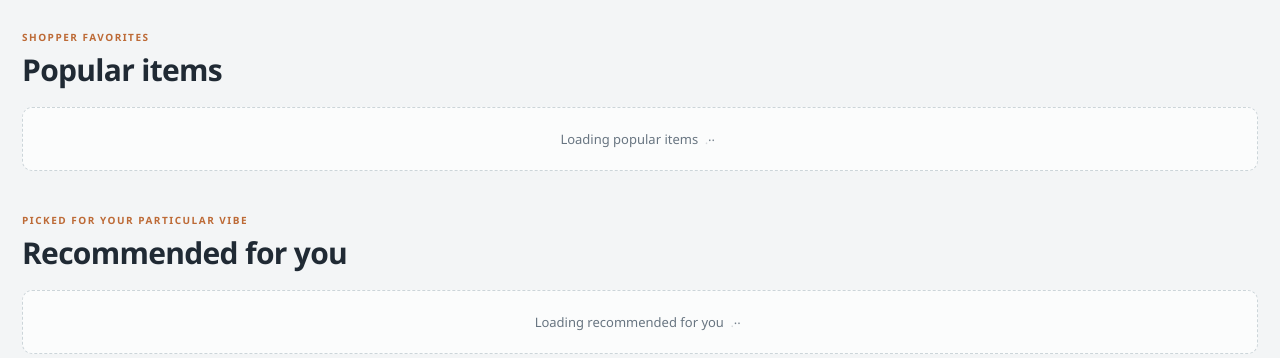
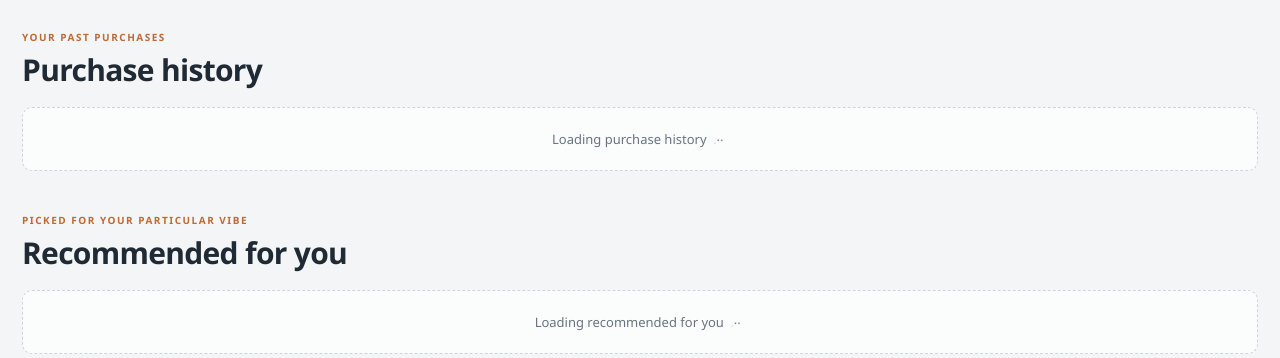
Before and after one commit to mariotey/amozon_frontend, a Flask app: page / in a window 1280 px wide. Shown: the part 106-464 px from the top of the page. Run offline with Flask 3, Linux system fonts and the light colour scheme.

Commit message:
Replace homepage popular items with paginated purchase history, Fall back to popular products when personalized recommendations are unavailable, Render large product images and capitalize product titles

```diff
--- a/public/static/app.js
+++ b/public/static/app.js
@@ -41,18 +41,27 @@ function createAPI(baseURL, fetcher = globalThis.fetch) {
     try { return await response.json(); }
     catch { throw new APIError('The service returned an invalid response.'); }
   }
+  async function popular(signal) {
+    return validate(await get('/api/v1/popular_items', {limit: 5}, signal), value => list(value, product)).slice(0, 5);
+  }
   return {
     async shoppers(signal) {
       return validate(await get('/api/v1/randomusers', {n: 5}, signal),
         value => list(value, row => record(row) && typeof row.user_id === 'string' && row.user_id.length > 0));
     },
-    async popular(signal) {
-      return validate(await get('/api/v1/popular_items', {limit: 5}, signal), value => list(value, product)).slice(0, 5);
+    popular,
+    async history(userId, page, signal) {
+      return validate(await get(`/api/v1/users/${encodeURIComponent(userId)}/history`,
+        {verified_only: true, page, page_size: 5}, signal),
+        data => record(data) && list(data.items, row => record(row) && (row.item == null || product(row.item)))
+          && Number.isInteger(data.total_count) && data.total_count >= 0
+          && Number.isInteger(data.page_count) && data.page_count >= 0);
     },
     async recommendations(userId, signal) {
       const value = validate(await get(`/api/v1/users/${encodeURIComponent(userId)}/recommendations`, {n: 8}, signal),
         data => record(data) && (data.items == null || list(data.items, product)));
-      return {...value, items: value.items ?? []};
+      if (value.items?.length) return value;
+      return {...value, items: await popular(signal), engine_used: 'popular'};
     },
     async item(asin, signal) {
       return validate(await get(`/api/v1/items/${encodeURIComponent(asin)}`, {}, signal), product);
@@ -110,12 +119,21 @@ async function withRetry(operation, {
   throw lastError || new APIError('The service is taking longer than expected.');
 }
 
+document.addEventListener('error', event => {
+  if (event.target instanceof HTMLImageElement && event.target.classList.contains('product-image')) {
+    event.target.remove();
+  }
+}, true);
+
 const view = (() => {
 const escapeHTML = value => String(value ?? '').replace(/[&<>"']/g, char => ({
   '&': '&amp;', '<': '&lt;', '>': '&gt;', '"': '&quot;', "'": '&#39;',
 })[char]);
 const e = escapeHTML;
 const text = (value, fallback) => value == null || value === '' ? fallback : String(value);
+const productTitle = item => item.item_title
+  ? String(item.item_title).replace(/(^|[\s-])\p{L}/gu, value => value.toUpperCase())
+  : item.parent_asin;
 const trim = (value, length) => value.length > length ? `${value.slice(0, length - 1)}…` : value;
 const words = (value, limit) => String(value).split(/\s+/).slice(0, limit).join(' ');
 const number = value => Number.isFinite(Number(value)) ? Number(value) : 0;
@@ -155,23 +173,48 @@ function price(item, details = false) {
   if (number(item.price) > 0) return `<span>$</span><strong>${number(item.price).toFixed(2)}</strong>`;
   return `<strong>${details ? 'Price not listed' : 'See details'}</strong>`;
 }
+function productImage(item, details = false) {
+  const candidates = [
+    record(item.image_url) ? item.image_url.large : item.image_url,
+    item.item_images?.large,
+  ].flat();
+  const source = candidates.find(value => {
+    if (typeof value !== 'string' || !value.trim()) return false;
+    try { return ['https:', 'http:'].includes(new URL(value).protocol); }
+    catch { return false; }
+  });
+  if (!source) return '';
+  const title = productTitle(item);
+  return `<img class="product-image" src="${e(source)}" alt="${e(title)}"${details ? '' : ' loading="lazy"'} decoding="async">`;
+}
 function productCard(item, userId) {
   const category = text(item.main_category, 'Amozon finds');
-  const title = text(item.item_title, item.parent_asin);
+  const title = productTitle(item);
   const href = e(productURL(item.parent_asin, userId));
-  return `<article class="product-card"><a class="product-art" href="${href}" data-product="${e(item.parent_asin)}" aria-label="${e(`View ${title}`)}"><span class="art-spark art-spark-one">✦</span><span class="art-spark art-spark-two">✧</span><span class="art-letter">${e(category.slice(0, 1).toUpperCase())}</span><span class="art-category">${e(category)}</span></a><div class="product-card-content"><p class="product-category">${e(category)}</p><a class="product-title" data-product="${e(item.parent_asin)}" href="${href}">${e(trim(title, 70))}</a>${number(item.avg_rating) > 0 ? `<div class="product-rating"><strong>${number(item.avg_rating).toFixed(1)}</strong><small>/ 5 average</small></div>` : ''}<div class="product-price">${price(item)}</div>${number(item.num_reviews) > 0 ? `<small class="review-count">${number(item.num_reviews)} reviews in the database</small>` : ''}</div></article>`;
+  return `<article class="product-card"><a class="product-art" href="${href}" data-product="${e(item.parent_asin)}" aria-label="${e(`View ${title}`)}">${productImage(item)}<span class="art-spark art-spark-one">✦</span><span class="art-spark art-spark-two">✧</span><span class="art-letter">${e(category.slice(0, 1).toUpperCase())}</span><span class="art-category">${e(category)}</span></a><div class="product-card-content"><p class="product-category">${e(category)}</p><a class="product-title" data-product="${e(item.parent_asin)}" href="${href}">${e(trim(title, 70))}</a>${number(item.avg_rating) > 0 ? `<div class="product-rating"><strong>${number(item.avg_rating).toFixed(1)}</strong><small>/ 5 average</small></div>` : ''}<div class="product-price">${price(item)}</div>${number(item.num_reviews) > 0 ? `<small class="review-count">${number(item.num_reviews)} reviews in the database</small>` : ''}</div></article>`;
 }
 function popular(items, userId) {
   return items.length ? `<div class="product-grid popular-product-grid">${items.map(item => productCard(item, userId)).join('')}</div>` : '<div class="empty-state compact-empty"><p>No popular items available.</p></div>';
 }
+function history(payload, page, userId) {
+  if (!payload.items.length) return '<div class="empty-state compact-empty"><p>No purchase history available for this shopper.</p></div>';
+  const totalPages = Math.max(1, payload.page_count);
+  return `<p class="recommendation-note">Products from your verified purchase reviews, newest reviews first.</p><div class="product-grid history-product-grid">${payload.items.map(row => row.item
+    ? productCard(row.item, userId)
+    : `<article class="product-card"><div class="empty-state compact-empty"><p>Product details unavailable</p><small>Item #${e(row.parent_asin)}</small></div></article>`).join('')}</div>${totalPages > 1
+    ? `<nav class="pagination" aria-label="Purchase history pages">${page > 1 ? `<button type="button" data-history-page="${page - 1}">Previous</button>` : ''}<span>Page ${page} of ${totalPages}</span>${page < totalPages ? `<button type="button" data-history-page="${page + 1}">Next</button>` : ''}</nav>` : ''}`;
+}
 function recommendations(payload, userId) {
+  if (payload.engine_used === 'popular') {
+    return `${payload.items.length ? '<p class="recommendation-note">Showing popular products because personalized recommendations are unavailable.</p>' : ''}${popular(payload.items, userId)}`;
+  }
   if (!payload.items.length) return `<div class="empty-state"><span aria-hidden="true">✦</span><h3>No recommendations available</h3><p>${e(text(payload.reason, 'Try selecting another shopper ID.'))}</p></div>`;
   return `${payload.engine_used ? `<p class="recommendation-note">Selected using ${e(payload.engine_used)} recommendations.</p>` : ''}<div class="product-grid">${payload.items.map(item => productCard(item, userId)).join('')}</div>`;
 }
 function details(item) {
   const category = text(item.main_category, 'Amozon finds');
   const facts = [['Popularity', item.popularity_segment], ['Quality score', item.quality_score == null ? null : number(item.quality_score).toFixed(2)], ['Verified reviews', item.num_verified_reviews], ['Price bucket', item.price_bucket]];
-  return `<section class="product-detail"><div class="detail-art" aria-hidden="true"><span class="detail-art-spark">✦</span><span class="detail-art-letter">${e(category.slice(0, 1).toUpperCase())}</span><span>${e(category)}</span></div><div class="detail-copy"><p class="eyebrow">${e(category)}</p><h1>${e(text(item.item_title, item.parent_asin))}</h1><p class="detail-byline">Sold by <strong>${e(text(item.store, 'Amozon Marketplace'))}</strong> · Item #${e(item.parent_asin)}</p>${number(item.avg_rating) > 0 ? `<div class="detail-rating">${number(item.avg_rating).toFixed(1)} out of 5 based on ${number(item.num_reviews)} reviews</div>` : ''}<div class="detail-price">${price(item, true)}</div><dl class="detail-facts">${facts.filter(([, value]) => value != null && value !== '').map(([label, value]) => `<div><dt>${label}</dt><dd>${e(value)}</dd></div>`).join('')}</dl>${item.description ? `<p class="detail-description">${e(words(item.description, 100))}</p>` : ''}</div></section>`;
+  return `<section class="product-detail"><div class="detail-art">${productImage(item, true)}<span class="detail-art-spark">✦</span><span class="detail-art-letter">${e(category.slice(0, 1).toUpperCase())}</span><span>${e(category)}</span></div><div class="detail-copy"><p class="eyebrow">${e(category)}</p><h1>${e(productTitle(item))}</h1><p class="detail-byline">Sold by <strong>${e(text(item.store, 'Amozon Marketplace'))}</strong> · Item #${e(item.parent_asin)}</p>${number(item.avg_rating) > 0 ? `<div class="detail-rating">${number(item.avg_rating).toFixed(1)} out of 5 based on ${number(item.num_reviews)} reviews</div>` : ''}<div class="detail-price">${price(item, true)}</div><dl class="detail-facts">${facts.filter(([, value]) => value != null && value !== '').map(([label, value]) => `<div><dt>${label}</dt><dd>${e(value)}</dd></div>`).join('')}</dl>${item.description ? `<p class="detail-description">${e(words(item.description, 100))}</p>` : ''}</div></section>`;
 }
 function notFound(userId, product = false) {
   return `<section class="empty-state not-found"><span aria-hidden="true">?</span><h1>${product ? 'Product' : 'Page'} not found</h1><p>${product ? 'This product could not be found.' : 'This address does not match a storefront page.'}</p><a class="button button-dark" href="${e(homeURL(userId))}">Back to recommendations</a></section>`;
@@ -182,7 +225,7 @@ function reviews(payload, page, asin, userId) {
   return `<p class="muted">${payload.total_count} total reviews</p>${payload.items.length ? payload.items.map(review => `<article class="review-card"><div class="review-product-mark" aria-hidden="true">A</div><div class="review-body"><div class="review-meta"><span>${e(review.review_rating)} / 5</span>${review.verified_purchase ? '<span class="verified-pill">Verified purchase</span>' : ''}</div>${review.review_title ? `<h3>${e(review.review_title)}</h3>` : ''}<p>${e(words(text(review.review_text, 'No written review was provided.'), 60))}</p><small>By ${e(review.user_id)}${review.review_date ? ` · ${e(review.review_date)}` : ''}</small></div></article>`).join('') : '<div class="empty-state compact-empty"><p>No reviews are available for this product yet.</p></div>'}${totalPages > 1 ? `<nav class="pagination" aria-label="Review pages">${page > 1 ? `<a data-review-page="${page - 1}" href="${e(link(page - 1))}">← Previous</a>` : ''}<span>Page ${page} of ${totalPages}</span>${page < totalPages ? `<a data-review-page="${page + 1}" href="${e(link(page + 1))}">Next →</a>` : ''}</nav>` : ''}`;
 }
 
-return {escapeHTML, homeURL, productURL, readRoute, loading, section, shopperPicker, productCard, popular, recommendations, details, notFound, reviews};
+return {escapeHTML, productTitle, homeURL, productURL, readRoute, loading, section, shopperPicker, productCard, popular, history, recommendations, details, notFound, reviews};
 })();
 
 
@@ -195,8 +238,7 @@ const rawWindow = Number(config.retryWindowMs || 300000);
 const retryWindow = Number.isFinite(rawWindow) && rawWindow > 0 ? rawWindow : 300000;
 const jobs = new Map();
 const state = {
-  userId: route.userId, shoppersReady: false, popularDone: false,
-  recommendationUser: null, page: route.page,
+  userId: route.userId, shoppersReady: false, page: route.page,
 };
 let disposed = false;
 let api;
@@ -255,7 +297,7 @@ async function loadSection(key, element, operation, render, onSuccess = () => {}
     return payload;
   } catch (error) {
     if (!current()) return null;
-    if (error instanceof APIError && error.status === 404) {
+    if (error instanceof APIError && error.status === 404 && ['details', 'reviews'].includes(key)) {
       element.innerHTML = key === 'details' ? view.notFound(state.userId, true)
         : '<div class="empty-state compact-empty"><p>This product could not be found.</p></div>';
       element.setAttribute('aria-busy', 'false');
@@ -282,7 +324,7 @@ function chooseShopper() {
     url.searchParams.set('user_id', state.userId);
     window.history.replaceState(null, '', url);
     updateLinks();
-    if (route.kind === 'home') loadRecommendations();
+    if (route.kind === 'home') loadShopperSections();
   });
 }
 
@@ -293,34 +335,43 @@ function loadShoppers() {
   }, () => {
     state.shoppersReady = true;
     chooseShopper();
-    if (route.kind === 'home' && state.popularDone) loadRecommendationsIfNeeded();
+    if (route.kind === 'home') loadShopperSections();
   });
 }
 
-function loadRecommendationsIfNeeded() {
+function loadShopperSections() {
   if (disposed) return;
   if (state.shoppersReady) {
-    if (state.recommendationUser !== state.userId) loadRecommendations();
+    loadHistory();
+    loadRecommendations();
   } else {
-    showError(document.getElementById('recommendations-content'),
-      'Load shoppers to see recommendations.', () => loadShoppers());
+    for (const section of ['history', 'recommendations']) {
+      showError(document.getElementById(`${section}-content`),
+        'Load shoppers to see your purchase history and recommendations.', () => loadShoppers());
+    }
   }
 }
 
 function loadRecommendations() {
   const userId = state.userId;
-  state.recommendationUser = userId;
   return loadSection('recommendations', document.getElementById('recommendations-content'),
     signal => userId ? api.recommendations(userId, signal) : Promise.resolve({items: []}),
     payload => view.recommendations(payload, userId));
 }
 
-function loadPopular() {
-  return loadSection('popular products', document.getElementById('popular-content'),
-    signal => api.popular(signal), items => view.popular(items, state.userId), () => {
-      state.popularDone = true;
-      loadRecommendationsIfNeeded();
-    });
+function loadHistory(page = 1) {
+  const userId = state.userId;
+  let currentPage = page;
+  return loadSection('purchase history', document.getElementById('history-content'), async signal => {
+    if (!userId) return {items: [], total_count: 0, page_count: 0};
+    let payload = await api.history(userId, currentPage, signal);
+    const lastPage = Math.max(1, payload.page_count);
+    if (currentPage > lastPage) {
+      currentPage = lastPage;
+      payload = await api.history(userId, currentPage, signal);
+    }
+    return payload;
+  }, payload => view.history(payload, currentPage, userId));
 }
 
 function loadReviews() {
@@ -359,19 +410,22 @@ function start() {
     return;
   }
   if (route.kind === 'home') {
-    root.innerHTML = view.section('popular', 'Popular items', 'SHOPPER FAVORITES')
+    root.innerHTML = view.section('history', 'Purchase history', 'YOUR PAST PURCHASES')
       + view.section('recommendations', 'Recommended for you', 'PICKED FOR YOUR PARTICULAR VIBE');
-    // Preserve the requested order; recommendations only run for the chosen shopper.
-    loadShoppers().then(() => disposed ? null : loadPopular()).then(() => {
-      if (disposed) return;
-      state.popularDone = true;
-      loadRecommendationsIfNeeded();
+    root.addEventListener('click', event => {
+      const button = event.target.closest('[data-history-page]');
+      if (!button) return;
+      const page = Number(button.dataset.historyPage);
+      if (Number.isSafeInteger(page) && page > 0) loadHistory(page);
+    });
+    loadShoppers().then(() => {
+      if (!state.shoppersReady) loadShopperSections();
     });
   } else {
     root.innerHTML = `<nav class="breadcrumbs" aria-label="Breadcrumb"><a id="back-link" href="${view.escapeHTML(view.homeURL(state.userId))}">Home</a><span aria-hidden="true">›</span><span>Product details</span></nav><div id="details-content" aria-live="polite" aria-busy="true">${view.loading('product details')}</div>`
       + view.section('product-reviews', 'Customer reviews', 'WHAT SHOPPERS SAID');
     loadSection('details', document.getElementById('details-content'), signal => api.item(route.asin, signal),
-      item => view.details(item), item => { document.title = `${item.item_title || item.parent_asin} | Amozon`; });
+      item => view.details(item), item => { document.title = `${view.productTitle(item)} | Amozon`; });
     loadReviews();
     loadShoppers();
   }
--- a/public/static/store.css
+++ b/public/static/store.css
@@ -87,7 +87,7 @@ button, input, select { font: inherit; }
 .muted { color: var(--muted); font-size: 12px; }
 .recommendation-note { margin: -4px 0 15px; color: var(--muted); font-size: 12px; }
 .product-grid { display: grid; grid-template-columns: repeat(4, minmax(0, 1fr)); gap: 16px; }
-.product-grid.popular-product-grid { grid-template-columns: repeat(5, minmax(0, 1fr)); }
+.product-grid.popular-product-grid, .product-grid.history-product-grid { grid-template-columns: repeat(5, minmax(0, 1fr)); }
 .product-card { min-width: 0; overflow: hidden; display: flex; flex-direction: column; background: white; border: 1px solid #e8ebed; border-radius: 10px; box-shadow: 0 3px 12px #25323b08; }
 .product-card:hover { box-shadow: 0 9px 24px #25323b15; transform: translateY(-2px); transition: .18s ease; }
 .product-art {
@@ -119,7 +119,7 @@ button, input, select { font: inherit; }
 .verified-pill { padding: 3px 7px; border-radius: 20px; color: #4e6b58; background: #e7f0e8; font-size: 10px; }
 .review-product-link { display: inline-block; margin: 7px 0 0; color: #324652; font-size: 12px; font-weight: 700; text-decoration: none; }
 .review-body h3 { margin: 5px 0 4px; font-size: 14px; }.review-body p { margin: 5px 0 8px; color: #48545d; font-size: 13px; line-height: 1.6; }.review-body small { color: #818c93; font-size: 10px; }
-.pagination { display: flex; justify-content: center; align-items: center; gap: 18px; padding: 20px 0; color: var(--muted); font-size: 12px; }.pagination a { padding: 8px 12px; border: 1px solid var(--line); border-radius: 5px; background: #fff; text-decoration: none; }
+.pagination { display: flex; justify-content: center; align-items: center; gap: 18px; padding: 20px 0; color: var(--muted); font-size: 12px; }.pagination a, .pagination button { color: inherit; cursor: pointer; padding: 8px 12px; border: 1px solid var(--line); border-radius: 5px; background: #fff; text-decoration: none; }
 .breadcrumbs { display: flex; gap: 9px; margin: 22px 0 16px; color: #72808a; font-size: 11px; }.breadcrumbs a { text-decoration: none; }
 .product-detail { display: grid; grid-template-columns: minmax(250px, .9fr) minmax(0, 1.3fr); gap: clamp(25px, 6vw, 80px); padding: 25px; border: 1px solid var(--line); border-radius: 12px; background: white; }
 .detail-art { position: relative; min-height: 340px; display: grid; place-content: center; gap: 4px; overflow: hidden; border-radius: 9px; color: #536671; background: linear-gradient(140deg, #e4ebed, #d5e2e3); text-align: center; font-size: 11px; text-transform: uppercase; letter-spacing: 1px; }
@@ -137,14 +137,14 @@ button, input, select { font: inherit; }
 @media (max-width: 950px) {
   .header-main { gap: 15px; padding: 12px 18px; }
   .account-area { gap: 12px; }.account-picker select { max-width: 180px; }
-  .product-grid.popular-product-grid { grid-template-columns: repeat(5, minmax(180px, 1fr)); overflow-x: auto; padding-bottom: 8px; }
+  .product-grid.popular-product-grid, .product-grid.history-product-grid { grid-template-columns: repeat(5, minmax(180px, 1fr)); overflow-x: auto; padding-bottom: 8px; }
   .product-grid { grid-template-columns: repeat(3, minmax(0, 1fr)); }
 }
 @media (max-width: 650px) {
   .header-main { flex-wrap: wrap; gap: 11px 15px; padding: 11px 14px; }
   .brand-name { font-size: 25px; }.account-area { gap: 9px; }.account-picker select { max-width: min(55vw, 220px); font-size: 12px; }
   .page-shell { width: calc(100% - 26px); }
-  .product-grid.popular-product-grid { grid-template-columns: repeat(5, minmax(155px, 1fr)); }
+  .product-grid.popular-product-grid, .product-grid.history-product-grid { grid-template-columns: repeat(5, minmax(155px, 1fr)); }
   .hero { min-height: 370px; margin: 13px 0 25px; padding: 27px 22px; align-items: flex-start; border-radius: 11px; }
   .hero-copy { max-width: 90%; }.hero h1 { font-size: clamp(34px, 10vw, 48px); }.hero-copy > p:not(.eyebrow) { max-width: 280px; font-size: 13px; }
   .hero-art { width: 48%; height: 50%; top: auto; bottom: 12px; opacity: .75; }.hero-package { width: 100px; height: 97px; font-size: 23px; }
@@ -162,3 +162,9 @@ button, input, select { font: inherit; }
 .loading-dots i:nth-child(3) { animation-delay: .4s; }
 @keyframes loading-dot { 0%, 60%, 100% { opacity: .2; transform: translateY(0); } 30% { opacity: 1; transform: translateY(-3px); } }
 @media (prefers-reduced-motion: reduce) { .loading-dots i { animation: none; } }
+
+/* Keep the complete product visible within the existing artwork area. */
+.product-image {
+  position: absolute; inset: 0; z-index: 1; width: 100%; height: 100%;
+  object-fit: contain; padding: 12px; background: white;
+}
```
